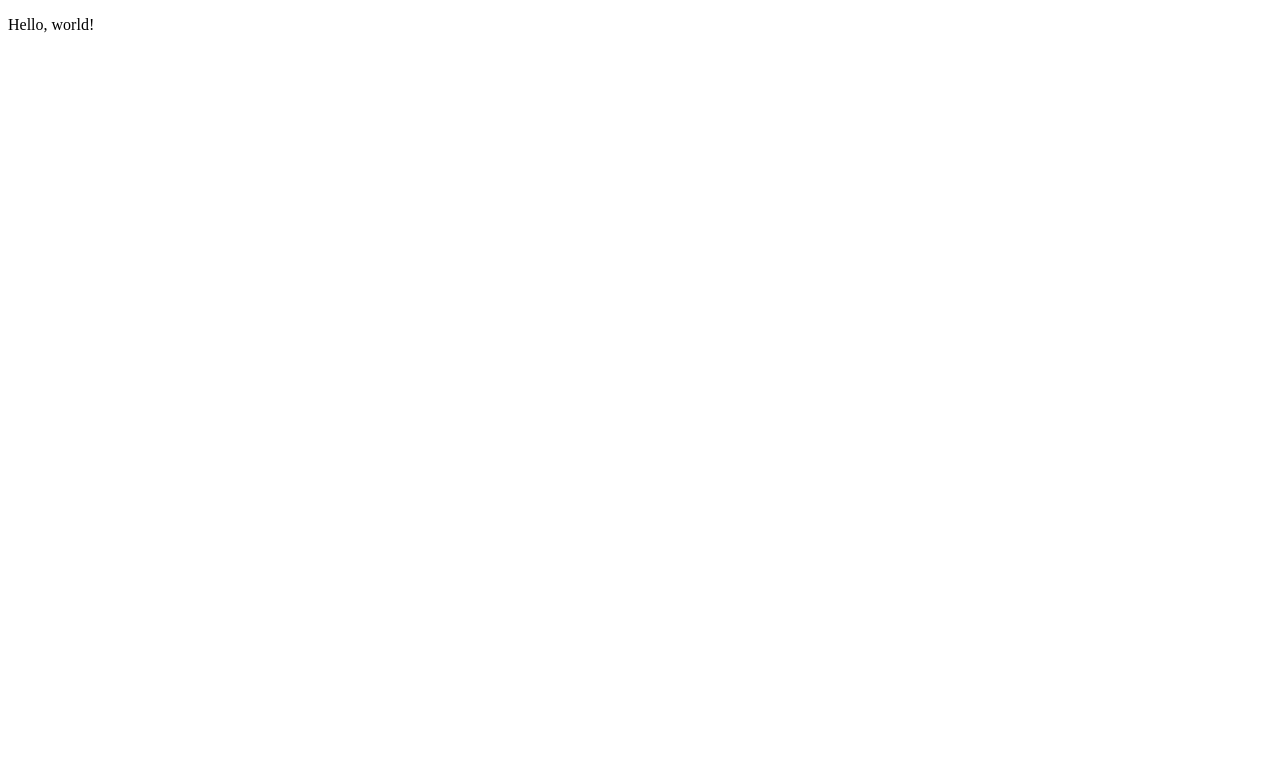
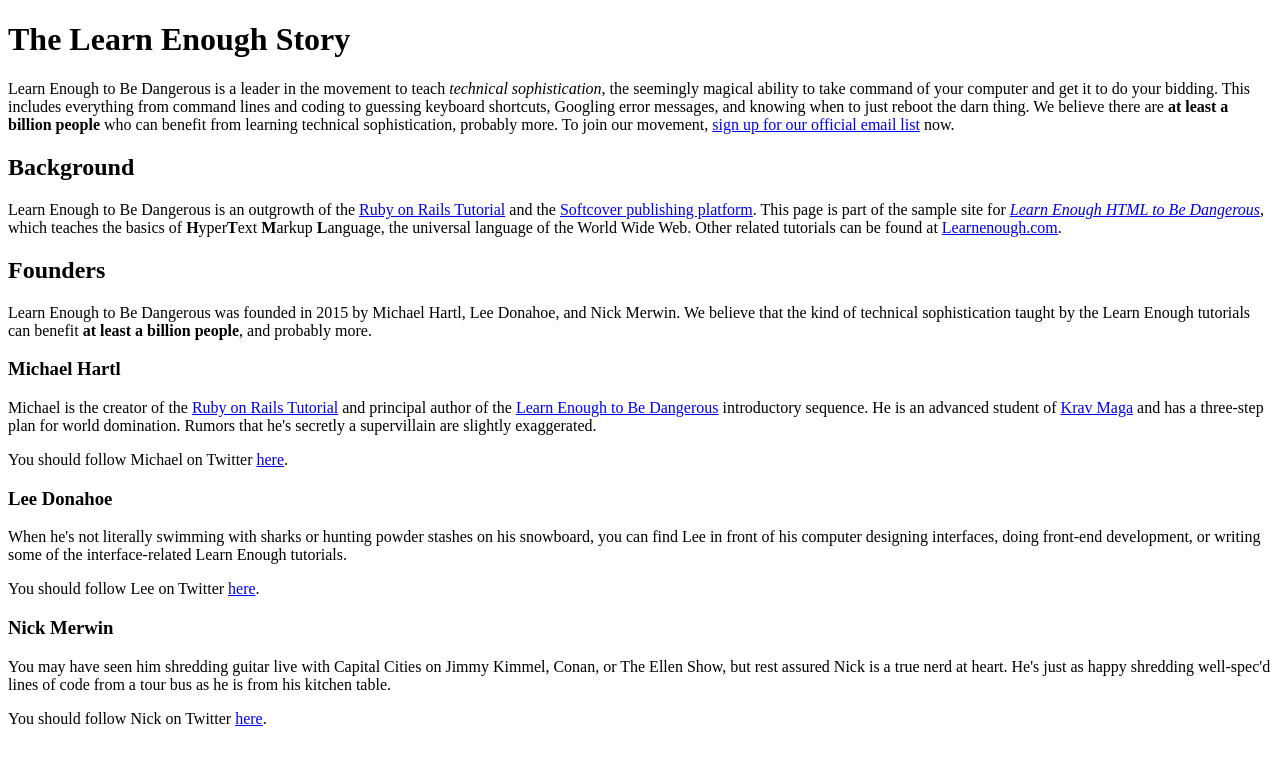
Before and after one commit to airik55082/sample_website, a plain HTML site: page index.html in a window 1280 px wide. Drawn offline with Linux system fonts and the light colour scheme.

Commit message:
Completed Section 2.3

```diff
--- a/index.html
+++ b/index.html
@@ -1,10 +1,42 @@
 <!DOCTYPE html>
 <html>
     <head>
-        <title>Page Title</title>
+        <title>Learn Enough to Be Dangerous</title>
         <meta charset="utf-8">
     </head>
     <body>
-        <p>Hello, world!</p>
+        <h1>The Learn Enough Story</h1>
+        <p>
+            Learn Enough to Be Dangerous is a leader in the movement to teach <em>technical sophistication</em>, the seemingly magical ability to take command of your computer and get it to do your bidding. This includes everything from command lines and coding to guessing keyboard shortcuts, Googling error messages, and knowing when to just reboot the darn thing. We believe there are <strong>at least a billion people</strong> who can benefit from learning technical sophistication, probably more. To join our movement, <a href="http://learnenough.com/email">sign up for our official email list</a> now.
+        </p>
+        <h2>Background</h2>
+            <p>
+                Learn Enough to Be Dangerous is an outgrowth of the <a href="http://railstutorial.org/">Ruby on Rails Tutorial</a> and the <a href="http://www.softcover.io/">Softcover publishing platform</a>. This page is part of the sample site for <a href="http://learnenough.com/html-tutorial"><em>Learn Enough HTML to Be Dangerous</em></a>, which teaches the basics of <strong>H</strong>yper<strong>T</strong>ext <strong>M</strong>arkup <strong>L</strong>anguage, the universal language of the World Wide Web. Other related tutorials can be found at <a href="http://learnenough.com/">Learnenough.com</a>.
+            </p>
+        <h2>Founders</h2>
+            <p>
+                Learn Enough to Be Dangerous was founded in 2015 by Michael Hartl, Lee Donahoe, and Nick Merwin. We believe that the kind of technical sophistication taught by the Learn Enough tutorials can benefit <strong>at least a billion people</strong>, and probably more.
+            </p>
+        <h3>Michael Hartl</h3>
+            <p>
+                Michael is the creator of the <a href="http://railstutorial.org/">Ruby on Rails Tutorial</a> and principal author of the <a href="http://learnenough.com/">Learn Enough to Be Dangerous</a> introductory sequence. He is an advanced student of <a href="http://kravmaga.com/">Krav Maga</a> and has a three-step plan for world domination. Rumors that he's secretly a supervillain are slightly exaggerated.
+            </p>
+            <p>
+                You should follow Michael on Twitter <a href="http://twitter.com/mhartl" target="_blank">here</a>.
+            </p>
+        <h3>Lee Donahoe</h3>
+            <p>
+                When he's not literally swimming with sharks or hunting powder stashes on his snowboard, you can find Lee in front of his computer designing interfaces, doing front-end development, or writing some of the interface-related Learn Enough tutorials.
+            </p>
+            <p>
+                You should follow Lee on Twitter <a href="http://twitter.com/leedonahoe" target="_blank">here</a>.
+            </p>
+        <h3>Nick Merwin</h3>
+            <p>
+                You may have seen him shredding guitar live with Capital Cities on Jimmy Kimmel, Conan, or The Ellen Show, but rest assured Nick is a true nerd at heart. He's just as happy shredding well-spec'd lines of code from a tour bus as he is from his kitchen table.
+            </p>
+            <p>
+                You should follow Nick on Twitter <a href="http://twitter.com/nickmerwin" target="_blank">here</a>.
+            </p>
     </body>
 </html>
```
